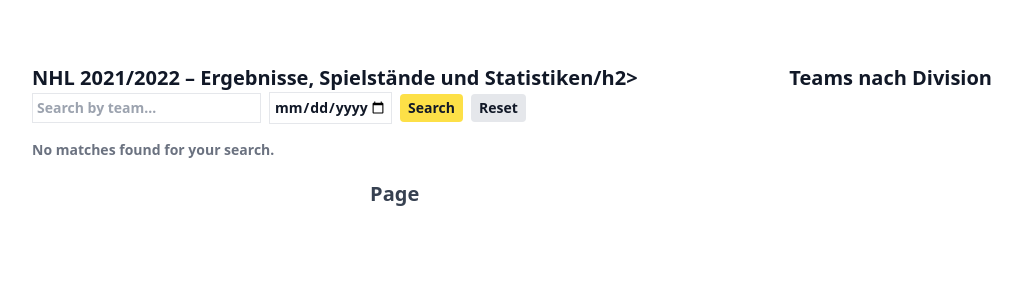
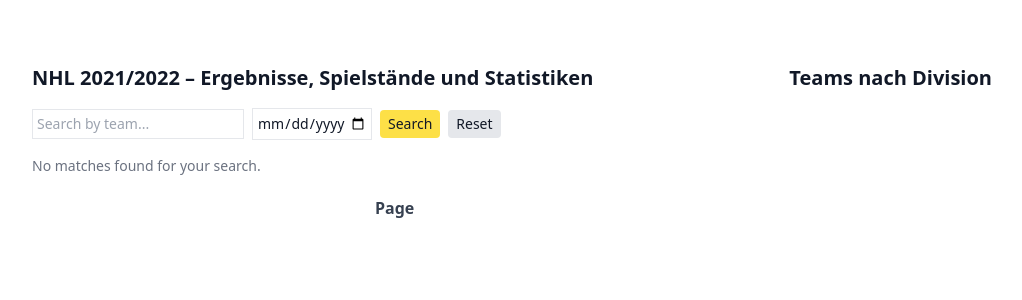
Before and after one commit to alexandr-gessel/hockey-stats, a FastAPI app: template app/templates/index.html in a window 1280 px wide. Shown: the part 60-360 px from the top of the page, without its empty margins (48-1070 px from the left). Run offline with FastAPI, Linux system fonts and the light colour scheme; the template is opened without the code that fills it, so the values that code supplies are empty; parts of the project's set-up code (start-up, migrations or seed data) failed here and were passed over; some libraries are stand-ins or nearby versions.

Commit message:
Update index.html

```diff
--- a/app/templates/index.html
+++ b/app/templates/index.html
@@ -30,7 +30,7 @@
   <main class="max-w-6xl mx-auto px-4 flex gap-8">
     <!-- Match List -->
       <section class="w-2/3">
-  <h2 class="text-xl font-semibold mb-4">NHL 2021/2022 – Ergebnisse, Spielstände und Statistiken/h2>
+  <h2 class="text-xl font-semibold mb-4">NHL 2021/2022 – Ergebnisse, Spielstände und Statistiken</h2>
   <form method="get" action="/" class="mb-4 flex items-center space-x-2">
   <input type="text" name="search_team" placeholder="Search by team..." class="border p-1 text-sm" value="{{ request.query_params.get('search_team', '') }}">
   <input type="date" name="search_date" min="2021-09-25" max="2022-06-27" class="border p-1 text-sm" value="{{ request.query_params.get('search_date', '') }}">
```
